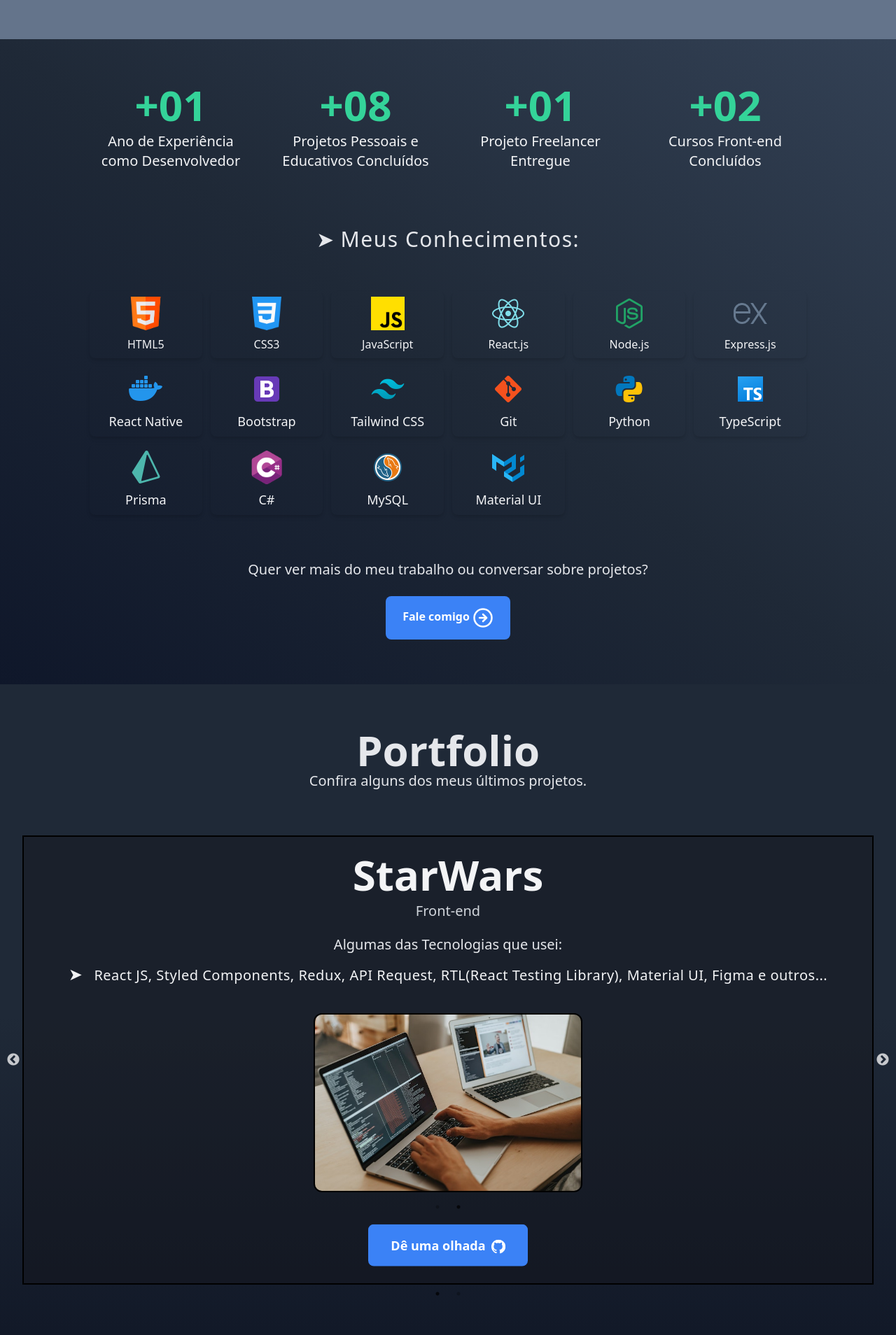
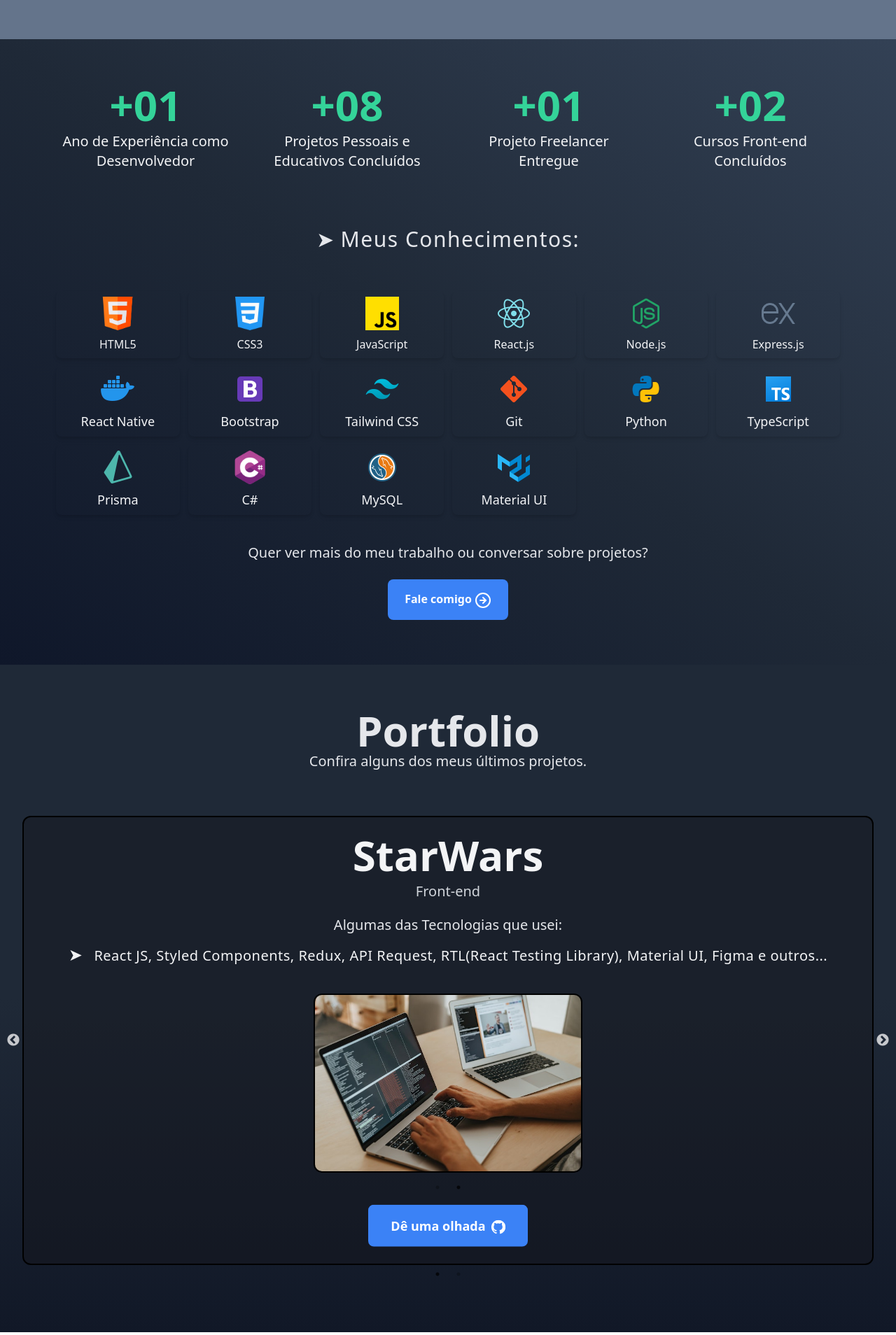
Before and after one commit to StarielIsaac/my-portfolio, a React (Vite) app: page / in a window 1280 px wide. Shown: the part 1320-3228 px from the top of the page at 70% size. Built offline with nearby package versions, Linux system fonts and the light colour scheme.

Commit message:
feat: implementd Banner and Skills

```diff
--- a/src/components/Projects.tsx
+++ b/src/components/Projects.tsx
@@ -65,7 +65,7 @@ function Projects() {
         {/* Aqui colocamos o componente Slider dentro do slide */}
         <Slider
           {...settings}
-          className="my-16 border-2 border-black bg-slate-custom-fu bg-opacity-40"
+          className="my-16 border-2 border-black bg-slate-custom-fu bg-opacity-40 rounded-xl"
         >
           {tunes.map((project, index) => (
             <div
--- a/src/components/Skills.tsx
+++ b/src/components/Skills.tsx
@@ -4,10 +4,10 @@ import { Link } from "react-router-dom";
 
 function Skills() {
   return (
-    <section className="skills w-full py-16 gradient-bg bg-gradient-to-bl via-gray-800 from-slate-700 to-slate-900 text-white">
-      <div className="container mx-auto px-32 text-center">
+    <section className="skills w-full py-8 md:py-16 gradient-bg bg-gradient-to-bl via-gray-800 from-slate-700 to-slate-900 text-white">
+    <div className="container mx-auto px-5 sm:px-10 md:px-20 text-center">
       {/* Experiência e Projetos */}
-        <div className="grid grid-cols-1 md:grid-cols-2 lg:grid-cols-4 gap-8 mb-20">
+      <div className="grid grid-cols-1 sm:grid-cols-2 lg:grid-cols-4 gap-8 mb-8 md:mb-20">
           <div className="flex flex-col items-center justify-center space-y-2 transform transition-all hover:scale-105">
             <span className="text-6xl font-extrabold text-emerald-400">
               +01
@@ -45,8 +45,8 @@ function Skills() {
         {/* Lista de Skills */}
         {/* <h2 className="text-3xl mb-10">Conhecimento</h2> */}
         <div>
-          <h2 className="tracking-wider text-3xl font-light text-gray-200 my-14">
-            <span className="text-3xl mr-2">➤</span>
+        <h2 className="tracking-wider text-xl sm:text-2xl md:text-3xl font-light text-gray-200 my-6 md:my-14">
+      <span className="text-xl sm:text-2xl md:text-3xl mr-2">➤</span>
       Meus Conhecimentos:
     </h2>
     <div className="grid grid-cols-2 sm:grid-cols-3 md:grid-cols-4 lg:grid-cols-6 gap-3">
@@ -163,22 +163,19 @@ function Skills() {
           </div>
           <TrackVisibility>
       {({ isVisible }) => (
-              <div className="text-center mt-16">
-                <p className="text-xl text-gray-200">
+        <div className="text-center mt-10">
+          <p className="text-base md:text-xl text-gray-200">
             Quer ver mais do meu trabalho ou conversar sobre projetos?
           </p>
           <Link to="#connect">
             <button
-                    className={`animate-bounce-slow-mt mt-6 bg-blue-500 text-white font-semibold py-4 px-6 rounded-lg hover:bg-blue-600 ${
+              className={`animate-bounce-slow-mt mt-4 md:mt-6 bg-blue-500 text-white font-semibold py-2 md:py-4 px-4 md:px-6 rounded-lg hover:bg-blue-600 ${
                 isVisible ? "animate-zoomIn" : ""
               }`}
             >
               <span className="">
                 Fale comigo
-                      <ArrowRightCircle
-                        size={30}
-                        className="inline-block ml-1"
-                      />
+                <ArrowRightCircle size={24} className="inline-block ml-1" />
               </span>
             </button>
           </Link>
```
Lines whose indentation alone changed are shown as unchanged.
